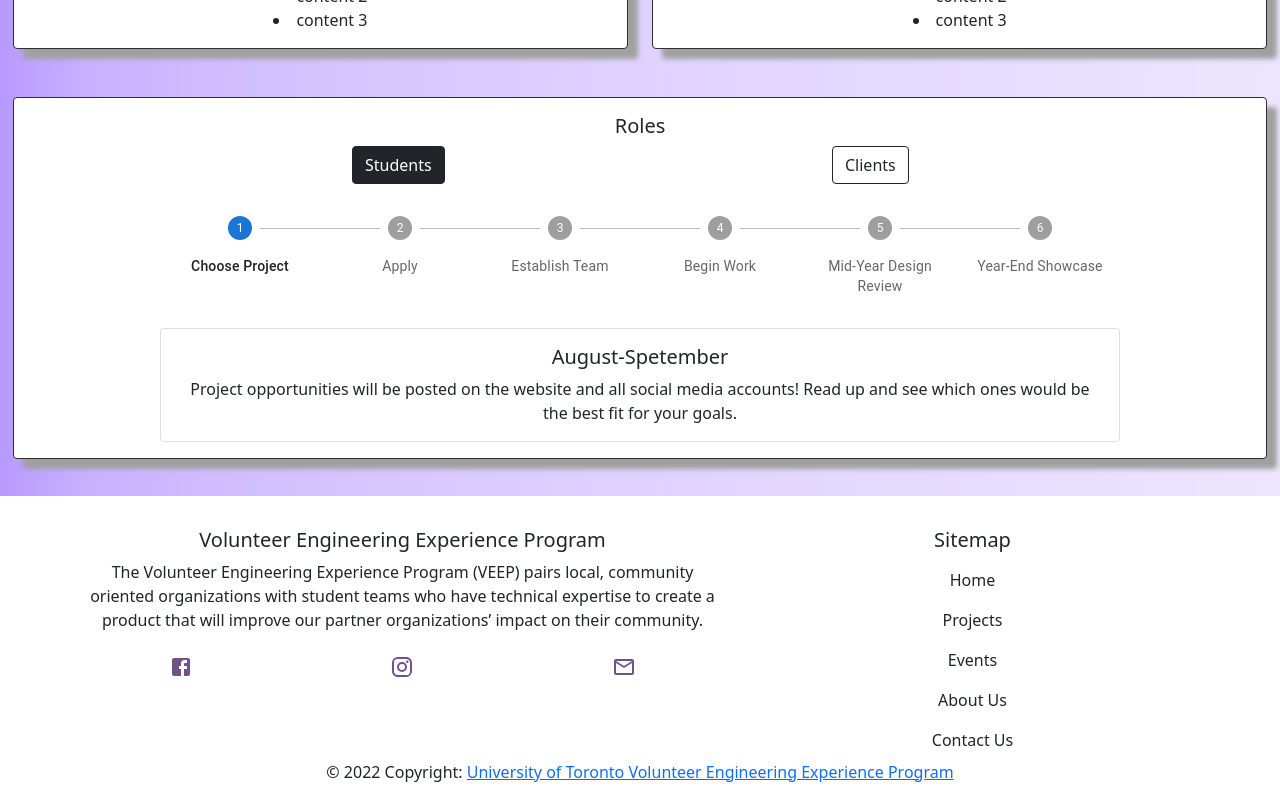
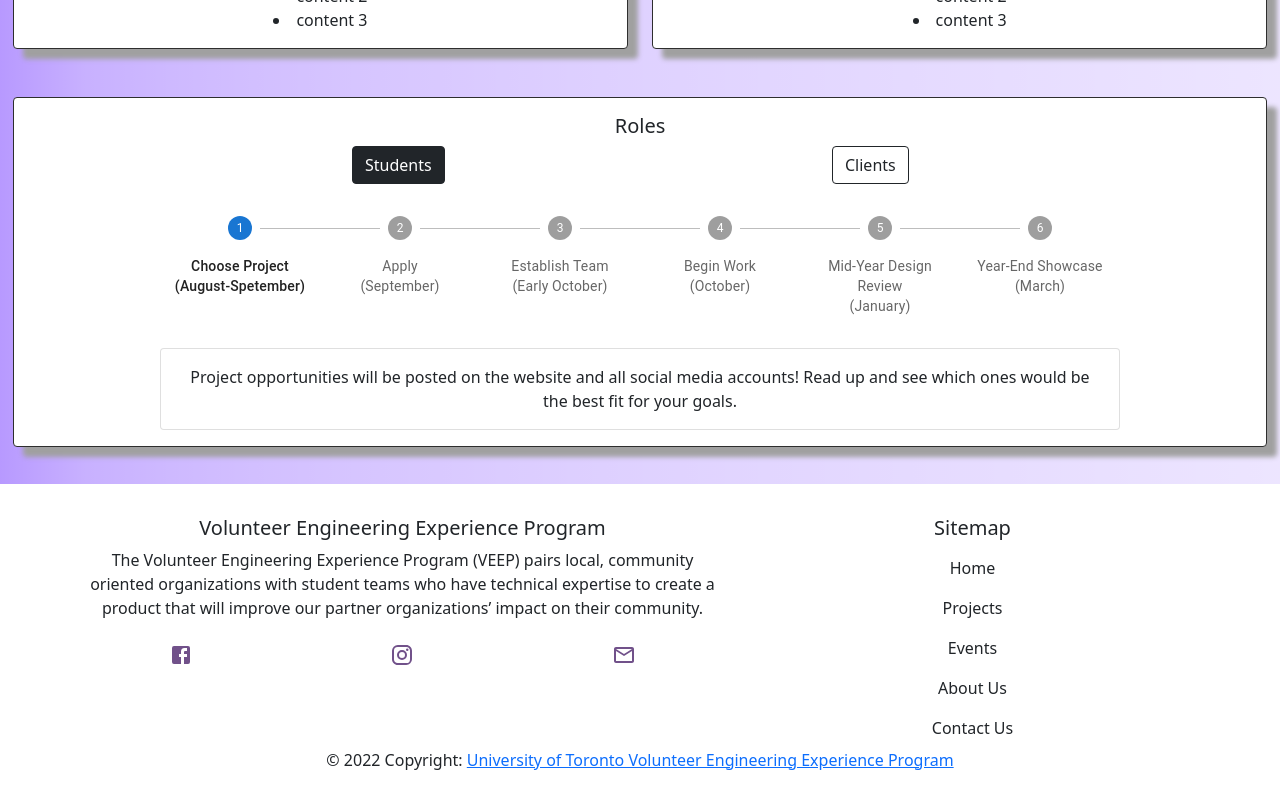
Before and after one commit to UofT-VEEP/VEEP-Website, a React (Create React App) app: page / in a window 1280 px wide. Shown: the part 1128-1928 px from the top of the page. Built offline with nearby package versions, Linux system fonts and the light colour scheme.

Commit message:
Add tooltip element to timeline buttons to test if it is possible to replace the card element to contain timeline description

```diff
--- a/src/Components/HomePage/Timeline.js
+++ b/src/Components/HomePage/Timeline.js
@@ -3,6 +3,8 @@ import Box from '@mui/material/Box';
 import Stepper from '@mui/material/Stepper';
 import Step from '@mui/material/Step';
 import StepButton from '@mui/material/StepButton';
+import Tooltip from '@mui/material/Tooltip';
+import ClickAwayListener from '@mui/material/ClickAwayListener';
 import { Card } from 'react-bootstrap';
 
 import './Styles/Timeline.css';
@@ -10,26 +12,63 @@ import './Styles/Timeline.css';
 class HorizontalNonLinearStepper extends React.Component {
   constructor(props){
     super(props);
+    this.state = {
+      popToolTip: new Array(this.props.data.Steps.length).fill(false),
+    }
   }
+
   render() {
     const {Steps, Important_Dates, Important_Desc} = this.props.data;
     const activeStep = this.props.activeStep;
+
+    const handleUpdateToolTip = (index, value) => {
+      const updatedArray = [...this.state.popToolTip];
+      updatedArray[index] = value;
+      this.setState({popToolTip: updatedArray});
+    };
+
+    const handleTimelineClick = (index) => {
+      this.props.setActiveStep(index);
+      handleUpdateToolTip(index, true);
+    };
+
     return (
       <div>
       <Box className="TimelineBox">
         <Stepper nonLinear activeStep={activeStep} alternativeLabel>
           {Steps.map((label, index) => (
             <Step key={label}>
-              <StepButton color="inherit" onClick= {() => this.props.setActiveStep(index)}>
-                {label}
-              </StepButton>
+              <Tooltip title="test" arrow>
+                <StepButton color="inherit" onClick= {() => this.props.setActiveStep(index)}>
+                  {label}<br/>({Important_Dates[index]})
+                </StepButton>
+              </Tooltip>
+              {/* <ClickAwayListener onClickAway={handleUpdateToolTip(index, false)}>
+            <div>
+              <Tooltip
+                PopperProps={{
+                  disablePortal: true,
+                }}
+                onClose={handleUpdateToolTip(index, false)}
+                open={this.state.popToolTip[index]}
+                disableFocusListener
+                disableHoverListener
+                disableTouchListener
+                title="test"
+                arrow
+              >
+                <StepButton color="inherit" onClick= {handleTimelineClick(index)}>
+                  {label}<br/>({Important_Dates[index]})
+                </StepButton>
+              </Tooltip>
+            </div>
+          </ClickAwayListener> */}
             </Step>
           ))}
         </Stepper>
       </Box>
       <Card className="TimelineDesc">
         <Card.Body>
-          <Card.Title>{Important_Dates[activeStep]}</Card.Title>
           <Card.Text>
             {Important_Desc[activeStep]}
           </Card.Text>
```
